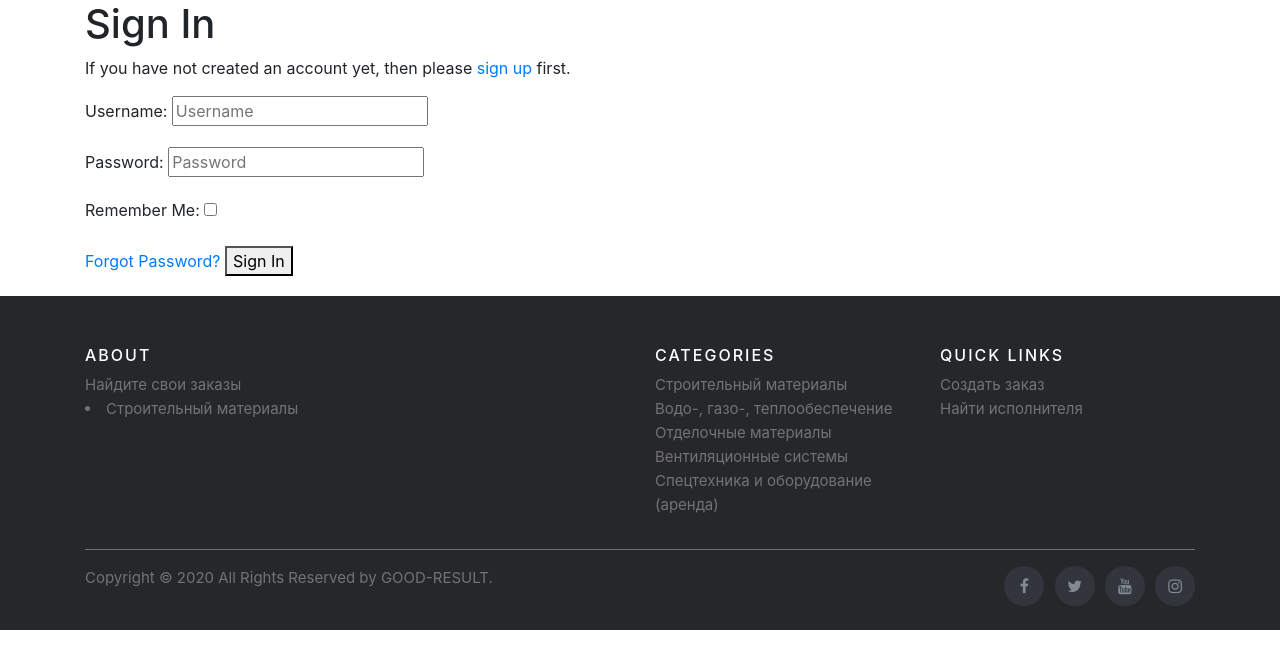
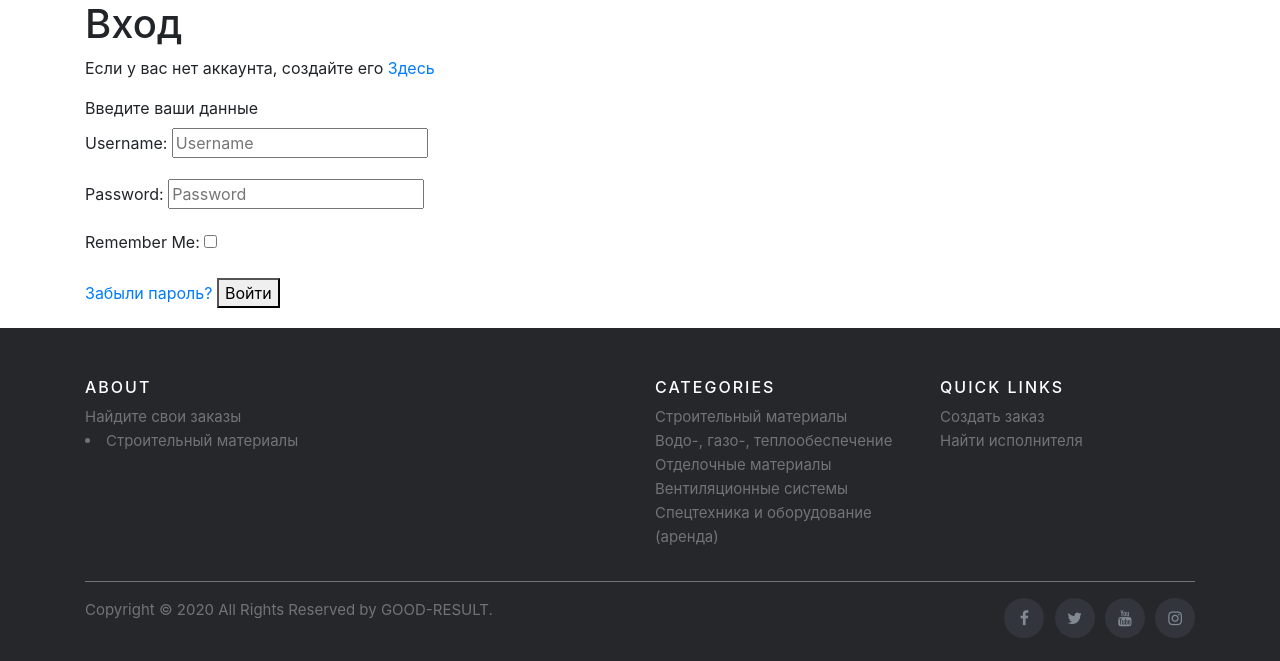
Before and after one commit to stroikayoudo/stroika, a Django app: page /accounts/login/ in a window 1280 px wide. Shown: the part 70-731 px from the top of the page. Run offline with Django 3.2, Linux system fonts and the light colour scheme; some libraries are stand-ins or nearby versions.

Commit message:
accdesign

```diff
--- a/templates/account/login.html
+++ b/templates/account/login.html
@@ -8,7 +8,7 @@
 
 {% block content %}
 
-<h1>{% trans "Sign In" %}</h1>
+<h1>{% trans "Вход" %}</h1>
 
 {#{% get_providers as socialaccount_providers %}#}
 
@@ -18,11 +18,12 @@ of your existing third party accounts. Or, <a href="{{ signup_url }}">sign up</a
 for a {{ site_name }} account and sign in below:{% endblocktrans %}</p>
 
 <div class="socialaccount_ballot">
+  <div class="form-group">
+    <ul class="socialaccount_providers">
 
-  <ul class="socialaccount_providers">
-    {% include "socialaccount/snippets/provider_list.html" with process="login" %}
-  </ul>
-
+      {% include "socialaccount/snippets/provider_list.html" with process="login" %}
+    </ul>
+  </div>
   <div class="login-or">{% trans 'or' %}</div>
 
 </div>
@@ -30,18 +31,19 @@ for a {{ site_name }} account and sign in below:{% endblocktrans %}</p>
 {% include "socialaccount/snippets/login_extra.html" %}
 
 {% else %}
-<p>{% blocktrans %}If you have not created an account yet, then please
-<a href="{{ signup_url }}">sign up</a> first.{% endblocktrans %}</p>
+<p>{% blocktrans %}Если у вас нет аккаунта, создайте его
+<a href="{{ signup_url }}">Здесь</a>{% endblocktrans %}</p>
 {% endif %}
-
+<label for="{{ form.category3.id_for_label }}">Введите ваши данные</label>
 <form class="login" method="POST" action="{% url 'account_login' %}">
   {% csrf_token %}
   {{ form.as_p }}
   {% if redirect_field_value %}
+
   <input type="hidden" name="{{ redirect_field_name }}" value="{{ redirect_field_value }}" />
   {% endif %}
-  <a class="button secondaryAction" href="{% url 'account_reset_password' %}">{% trans "Forgot Password?" %}</a>
-  <button class="primaryAction" type="submit">{% trans "Sign In" %}</button>
+  <a class="button secondaryAction" href="{% url 'account_reset_password' %}">{% trans "Забыли пароль?" %}</a>
+  <button class="primaryAction" type="submit">{% trans "Войти" %}</button>
 </form>
 
 {% endblock %}
--- a/templates/account/verification_sent.html
+++ b/templates/account/verification_sent.html
@@ -5,8 +5,8 @@
 {% block head_title %}{% trans "Verify Your E-mail Address" %}{% endblock %}
 
 {% block content %}
-    <h1>{% trans "Verify Your E-mail Address" %}</h1>
+    <h1>{% trans "Подтвердите ваш E-Mail" %}</h1>
 
-    <p>{% blocktrans %}We have sent an e-mail to you for verification. Follow the link provided to finalize the signup process. Please contact us if you do not receive it within a few minutes.{% endblocktrans %}</p>
+    <p>{% blocktrans %}Мы отправили вам на почту ссылку с подтверждением вашей почты, пожалуйста перейдите по ссылке. Если почты неМ, проверьте папку СПАЬ.{% endblocktrans %}</p>
 
 {% endblock %}
```
Also changed, not shown: templates/account/logout.html (+4 -4 lines).
